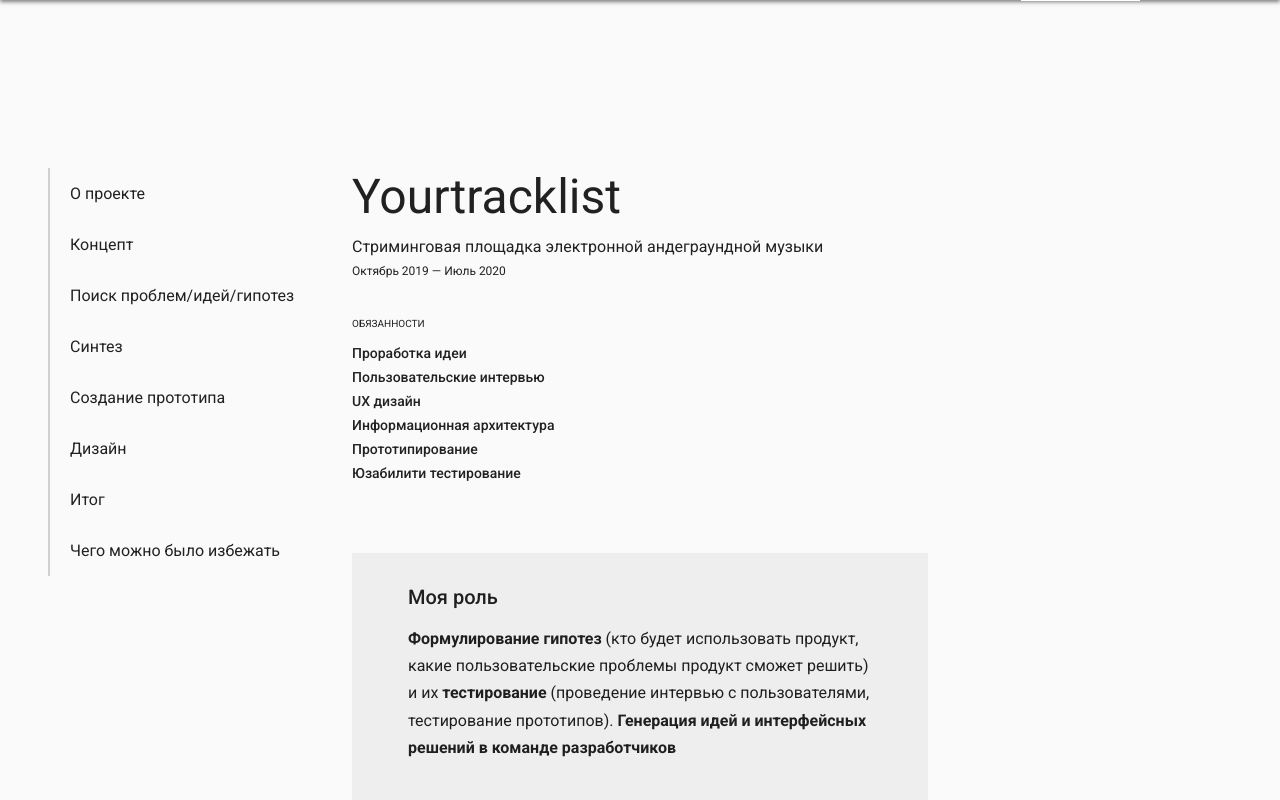
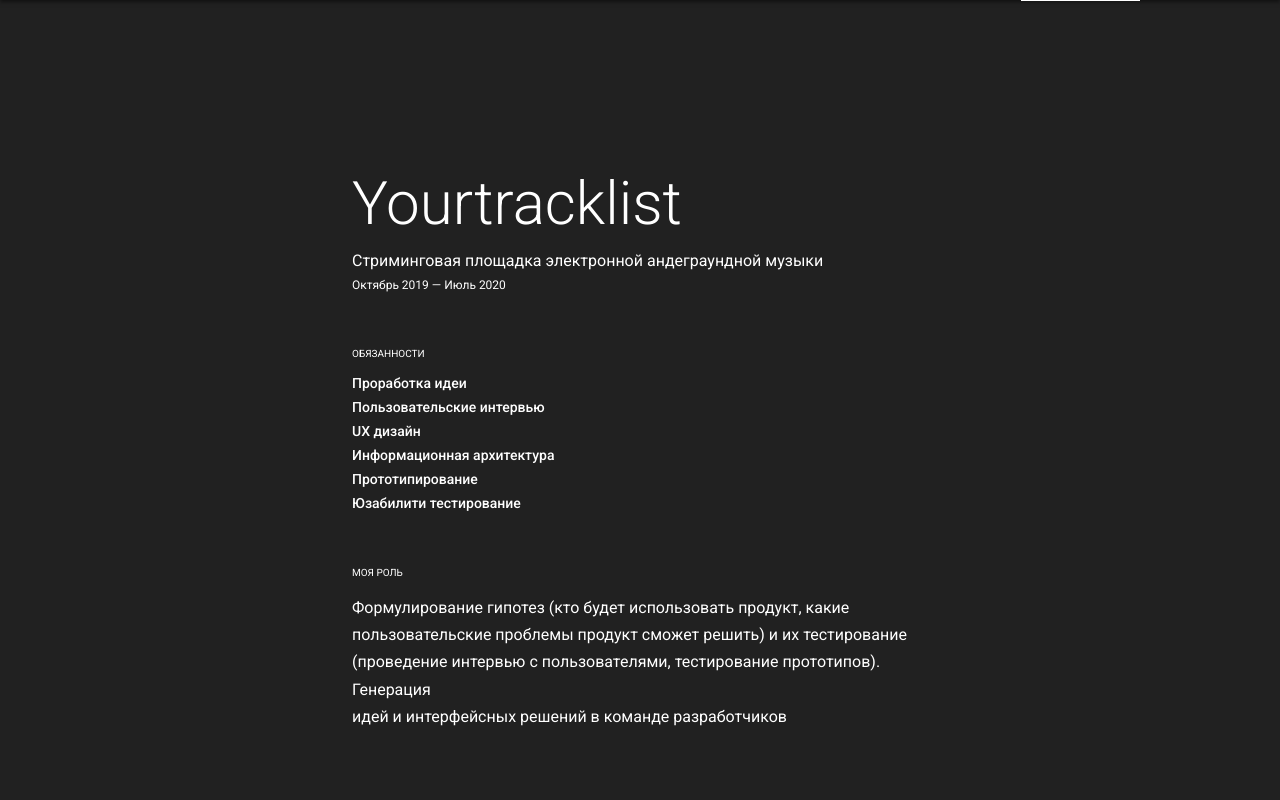
Before and after one commit to Glebkiselev11/dver-portfolio, a Vue app: page /portfolio in a window 1280 px wide. Shown: the top 800 px of the page. Built offline with nearby package versions, Linux system fonts and the light colour scheme.

Commit message:
active nav bar, prev-yourtracklist page

```diff
--- a/src/App.vue
+++ b/src/App.vue
@@ -61,9 +61,9 @@
 
 .container {
 	display: grid;
-	margin-top: 10.5rem;
-	margin-left: 3rem;
-	margin-right: 3rem;
+	padding-top: 10.5rem;
+	padding-left: 3rem;
+	padding-right: 3rem;
 	grid-template-columns: [left-col] 3fr [center-col] 6fr [right-col] 3fr;
 	grid-gap: 1rem;
 }
--- a/src/components/Navbar.vue
+++ b/src/components/Navbar.vue
@@ -9,11 +9,22 @@
 
 			<ul class="tabs">
 				<li>
-					<router-link class="tab btn touch-target" to="/">Обо мне</router-link>
+					<router-link
+						class="tab btn touch-target"
+						active-class="touch-target--active"
+						exact
+						to="/"
+						v-text="'Обо мне'"
+					/>
 				</li>
 
 				<li>
-					<router-link class="tab btn touch-target touch-target--active" to="/portfolio">Портфолио</router-link>
+					<router-link
+						class="tab btn touch-target"
+						active-class="touch-target--active"
+						to="/portfolio"
+						v-text="'Портфолио'"
+					/>
 				</li>
 			</ul>
 		</div>
--- a/src/components/Yourtracklist/PrevSection.vue
+++ b/src/components/Yourtracklist/PrevSection.vue
@@ -1,6 +1,7 @@
 <template>
-	<section class="prev-section">
-		<h3 class="title">Yourtracklist</h3>
+	<section class="container">
+		<div class="prev-section">
+			<h2 class="title">Yourtracklist</h2>
 			<sub class="subtitle-1">Cтриминговая площадка электронной андеграундной музыки</sub>
 			<caption class="caption">Октябрь 2019 — Июль 2020</caption>
 
@@ -17,16 +18,17 @@
 			</div>
 
 
-		<div class="incut-block my-role">
-			<h6>Моя роль</h6>
+			<div class="my-role">
+				<sub class="overline">Моя роль</sub>
 				<span class="description body-1">
-				<b>Формулирование гипотез</b> (кто будет использовать продукт, какие
-				пользовательские проблемы продукт сможет решить) и их
-				<b>тестирование</b> (проведение интервью с пользователями, тестирование
-				прототипов). <b>Генерация идей и интерфейсных решений в команде
-				разработчиков</b>
+					Формулирование гипотез (кто будет использовать продукт, какие<br>
+					пользовательские проблемы продукт сможет решить) и их тестирование<br>
+					(проведение интервью с пользователями, тестирование прототипов). Генерация<br>
+					идей и интерфейсных решений в команде разработчиков
 				</span>
 			</div>
+		</div>
+
 	</section>
 </template>
 
@@ -38,38 +40,50 @@
 
 <style scoped>
 
+.container {
+	background-color: var(--primary-main);
+	height: 90vh;
+}
+
 .prev-section {
-	height: 100vh;
-	background-color: var(--black-main);
+	grid-column: center-col;
 }
 
 .title {
 	margin-bottom: .75rem;
+	color: var(--white-font);
 }
 .subtitle-1 {
 	margin-bottom: 0.5rem;
 	display: block;
+	color: var(--white-font);
 }
 .caption {
 	display: block;
-	margin-bottom: 2.5rem;
+	margin-bottom: 3.5rem;
+	color: var(--white-font);
 }
 
 .overline {
 	margin-bottom: 1rem;
 	display: block;
+	color: var(--white-font);
 }
 .subtitle-2 {
 	margin-bottom: 0.5rem;
+	color: var(--white-font)
 }
 
 .my-role {
-	margin-top: 4.5rem;
+	margin-top: 3.5rem;
+	color: var(--white-font);
 }
+
 
 .description {
 	margin-top: 1rem;
 	display: block;
+	color: var(--white-font);
 }
 
 </style>
--- a/src/views/Yourtracklist.vue
+++ b/src/views/Yourtracklist.vue
@@ -1,5 +1,13 @@
 <template>
+	<div>
+
+		<!-- Prev-content -->
+		<prev-section />
+
+
+
 		<div class="container">
+
 
 			<!-- Portfolio Left Navigation Bar -->
 			<ul class="portfolio-nav">
@@ -19,8 +27,6 @@
 			<!-- Center Content -->
 			<div class="portfolio-content">
 
-			<prev-section />
-
 				<about-project />
 
 				<concept />
@@ -28,6 +34,10 @@
 			</div>
 
 		</div>
+
+	</div>
+
+
 </template>
 
 <script>
```
Lines whose indentation alone changed are shown as unchanged.
